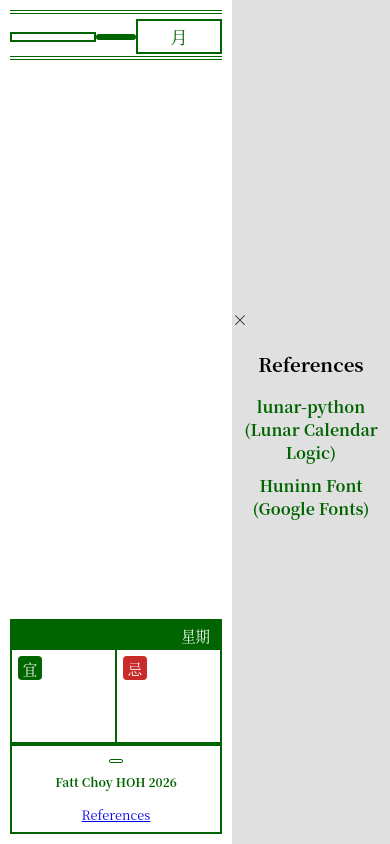
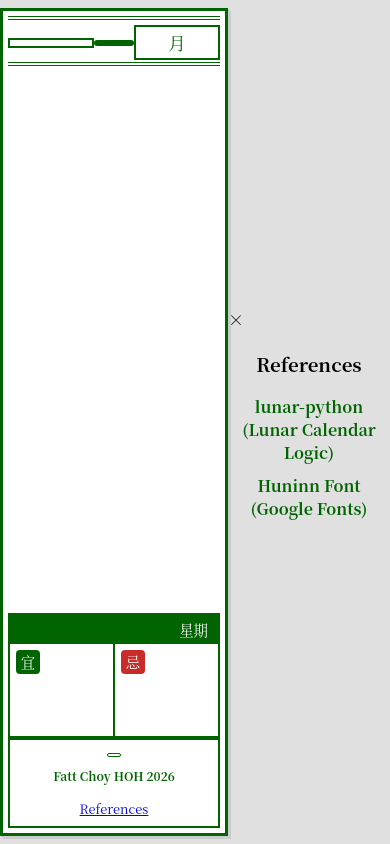
Before and after one commit to bryant-lim/lakjit, a Flask app: template templates/index.html in a window 390 px wide. Run offline with Flask 3, Linux system fonts and the light colour scheme; the template is opened without the code that fills it, so the values that code supplies are empty; some web fonts are replaced.

Commit message:
style(v2): restore green border on mobile view

```diff
--- a/static/style.css
+++ b/static/style.css
@@ -250,10 +250,17 @@ body {
 /* --- Mobile Responsiveness --- */
 @media (max-width: 600px) {
     .calendar-container {
-        height: 100vh;
-        border-width: 0;
-        padding: 10px;
-        box-shadow: none;
+        height: 98vh;
+        /* Match desktop height */
+        /* Restore Border & Shadow */
+        border: 3px solid var(--theme-green);
+        box-shadow:
+            1px 1px 0 #ccc,
+            2px 2px 0 #ccc,
+            3px 3px 0 #ccc;
+        /* Slightly reduced shadow for mobile */
+        padding: 5px;
+        /* Reduce padding slightly to fit */
     }
 
     .giant-date {
```
